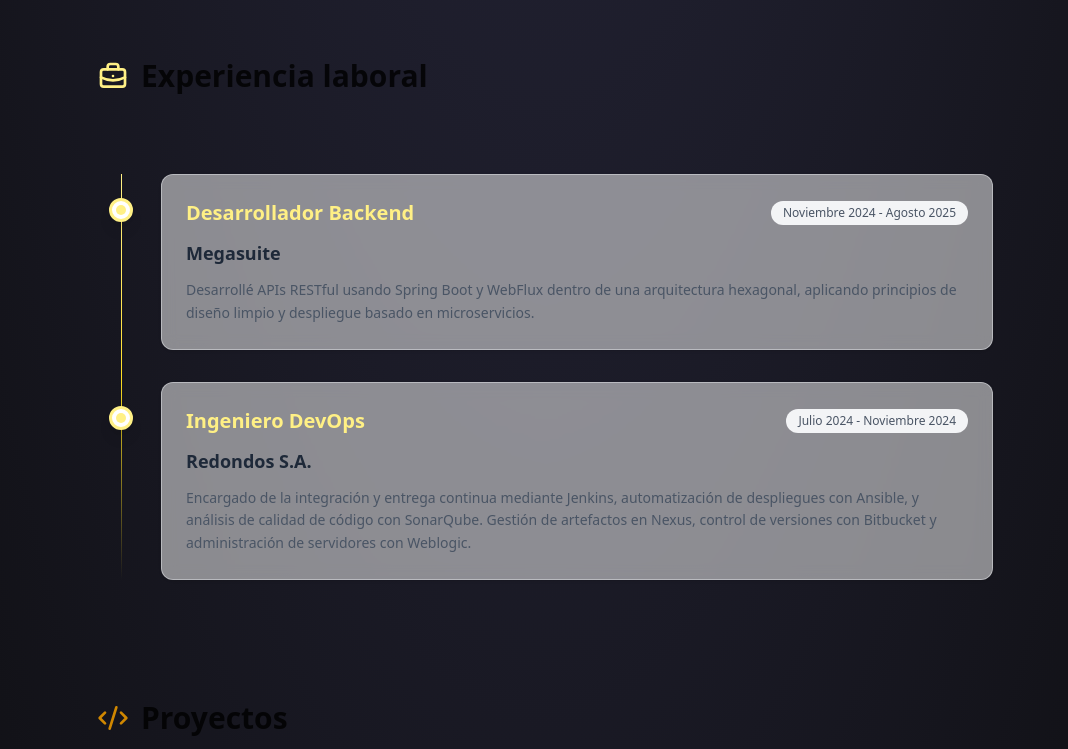
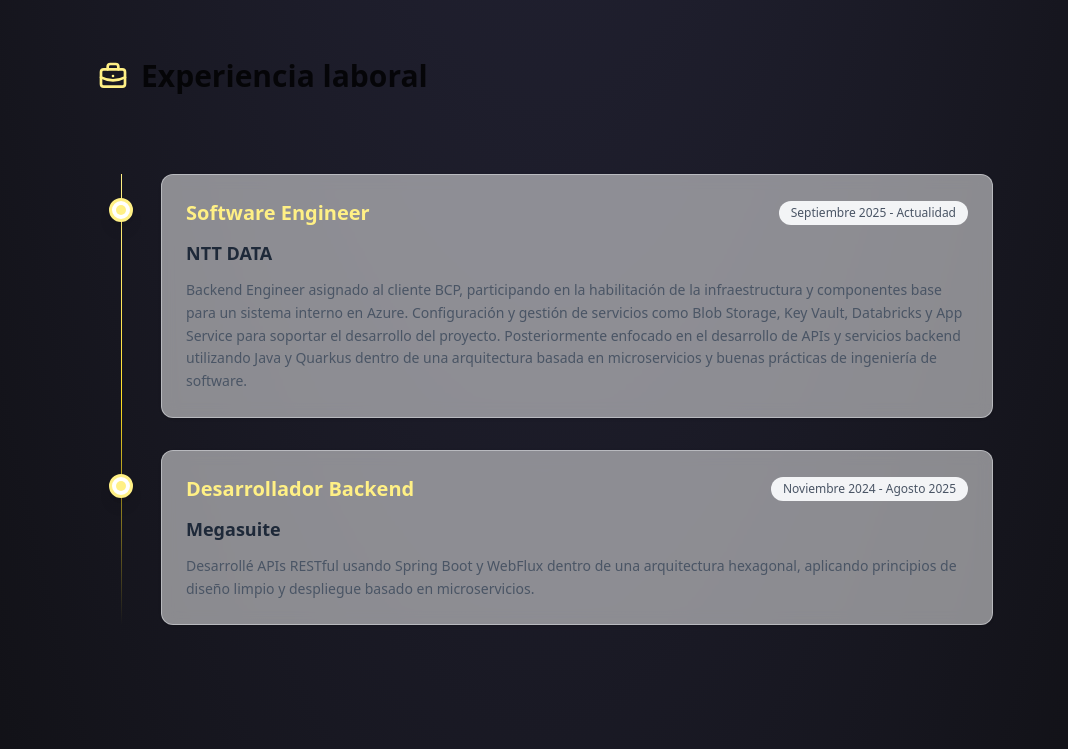
Before and after one commit to FrankValdezQuedo/portafolio_fran, a React (Vite) app: page / in a window 1280 px wide. Shown: the part 584-1333 px from the top of the page, without its empty margins (95-1163 px from the left). Built offline with nearby package versions, Linux system fonts and the light colour scheme.

Commit message:
nueva experiencia laboral

```diff
--- a/src/components/Experiencia.jsx
+++ b/src/components/Experiencia.jsx
@@ -1,18 +1,18 @@
 const Experience = () => {
   const experiences = [
+    {
+      title: "Software Engineer",
+      company: "NTT DATA",
+      period: "Septiembre 2025 - Actualidad",
+      description:
+        "Backend Engineer asignado al cliente BCP, participando en la habilitación de la infraestructura y componentes base para un sistema interno en Azure. Configuración y gestión de servicios como Blob Storage, Key Vault, Databricks y App Service para soportar el desarrollo del proyecto. Posteriormente enfocado en el desarrollo de APIs y servicios backend utilizando Java y Quarkus dentro de una arquitectura basada en microservicios y buenas prácticas de ingeniería de software.",
+    },
     {
       title: "Desarrollador Backend",
       company: "Megasuite",
       period: "Noviembre 2024 - Agosto 2025",
       description:
         "Desarrollé APIs RESTful usando Spring Boot y WebFlux dentro de una arquitectura hexagonal, aplicando principios de diseño limpio y despliegue basado en microservicios.",
-    },
-    {
-      title: "Ingeniero DevOps",
-      company: "Redondos S.A.",
-      period: "Julio 2024 - Noviembre 2024",
-      description:
-        "Encargado de la integración y entrega continua mediante Jenkins, automatización de despliegues con Ansible, y análisis de calidad de código con SonarQube. Gestión de artefactos en Nexus, control de versiones con Bitbucket y administración de servidores con Weblogic.",
     },
   ];
 
```
